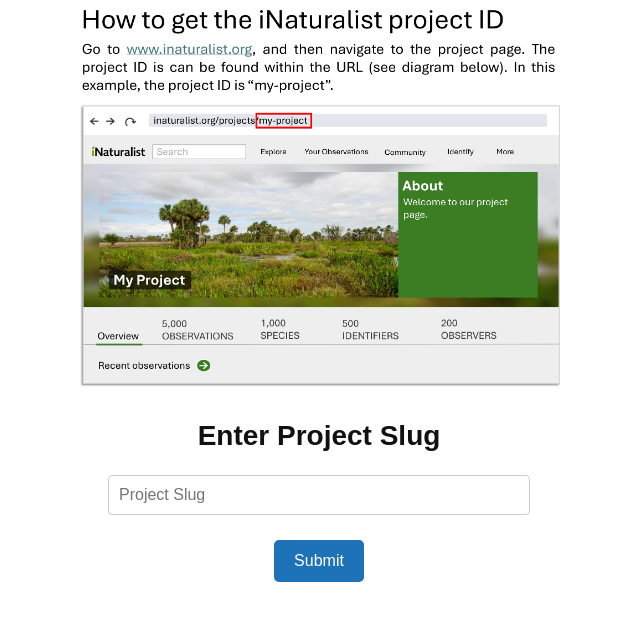
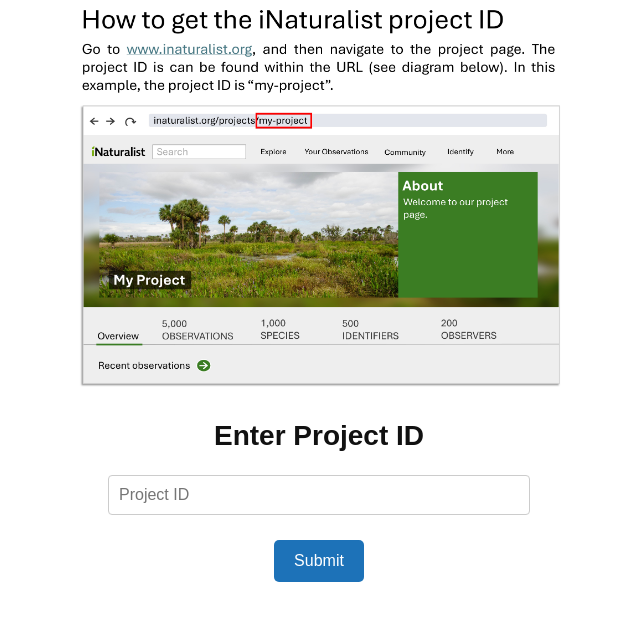
Before and after one commit to Gayathrireddyyeddla/BioLife, a Django app: page /bioblitz/ in a window 1280 px wide. Shown: the part 264-896 px from the top of the page, without its empty margins (321-961 px from the left). Run offline with Django 5.2, Linux system fonts and the light colour scheme.

Commit message:
changed HTML pages

```diff
--- a/BioLife/templates/bioblitz.html
+++ b/BioLife/templates/bioblitz.html
@@ -33,12 +33,12 @@
         <img src="{% static 'identifications_finduser_name.jpg' %}" alt="Bioblitz Graphic" class="responsive-img">
 
         <!-- Form Title -->
-        <h2>Enter Project Slug</h2>
+        <h2>Enter Project ID</h2>
 
         <!-- Input Form -->
         <form method="post" class="form-center" onsubmit="showLoading()">
             {% csrf_token %}
-            <input type="text" name="projectslug" placeholder="Project Slug" required class="input-field">
+            <input type="text" name="projectslug" placeholder="Project ID" required class="input-field">
             <button type="submit" class="submit-button">Submit</button>
         </form>
         <div id="loading-message" class="loading">Loading, please wait...</div>
--- a/BioLife/templates/home.html
+++ b/BioLife/templates/home.html
@@ -16,10 +16,10 @@
             This platform, developed by the University of Florida’s Global Ecology Research Group, provides visual insights into engagement activity on iNaturalist. Engagement is tracked in two primary ways:
         </p>
 
-        <ol>
+        <ul>
             <li><strong>Identifications</strong> – insights into how users contribute by identifying observations made by others.</li>
             <li><strong>Bioblitz Participation</strong> – insights into programming efforts that facilitate engagement through organized iNaturalist projects (e.g., bioblitzes).</li>
-        </ol>
+        </ul>
 
         <h3>How to Use the Platform:</h3>
 
```
Also changed, not shown: requirements.txt (added, +9 -0 lines).
